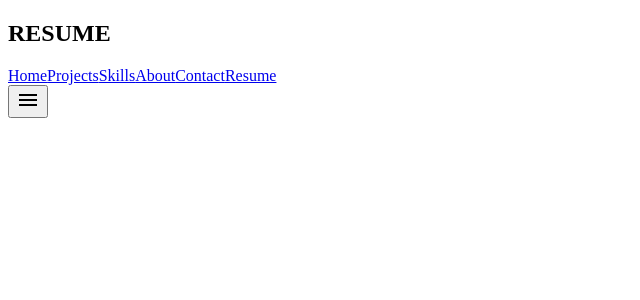
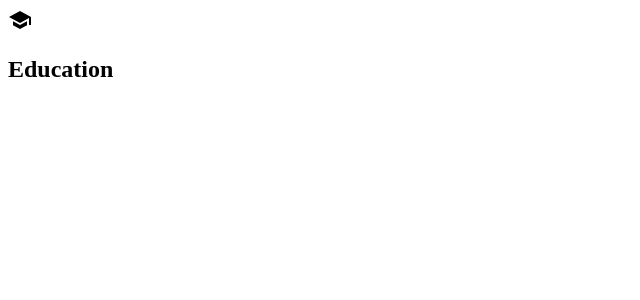
Before and after one commit to DarcyHU999/DarcyPortfolio, a Next.js app in the folder frontend/: page / in a window 1280 px wide. Shown: the top 300 px of the page, without its empty margins (0-640 px from the left). Built offline with nearby package versions, Linux system fonts and the light colour scheme.

Commit message:
exp card draft modification

```diff
--- a/frontend/components/expCard/index.tsx
+++ b/frontend/components/expCard/index.tsx
@@ -1,16 +1,14 @@
-import { SvgIconProps } from '@mui/material/SvgIcon';
+import { SvgIconProps } from "@mui/material/SvgIcon";
 
 interface ExpCardProps {
-    ExpCardIcon: React.ComponentType<SvgIconProps>;
-    title:string
-  }
-const ExpCard: React.FC<ExpCardProps> = ({
-  ExpCardIcon,title
-}) => (
+  ExpCardIcon: React.ComponentType<SvgIconProps>;
+  title: string;
+}
+const ExpCard: React.FC<ExpCardProps> = ({ ExpCardIcon, title }) => (
   <>
-    <div className='flex '>
-        <ExpCardIcon />
-        <h2>{title}</h2>
+    <div className="flex">
+      <ExpCardIcon className="w-70 h-70" />
+      <h2 className="ml-10">{title}</h2>
     </div>
   </>
 );
--- a/frontend/pages/index.tsx
+++ b/frontend/pages/index.tsx
@@ -10,7 +10,7 @@ import Layout from "@/components/layout";
 
 const Home = () => (
   <>
-    <Layout title={"RESUME"} component={undefined} />
+    <Resume />
   </>
 );
 
```
